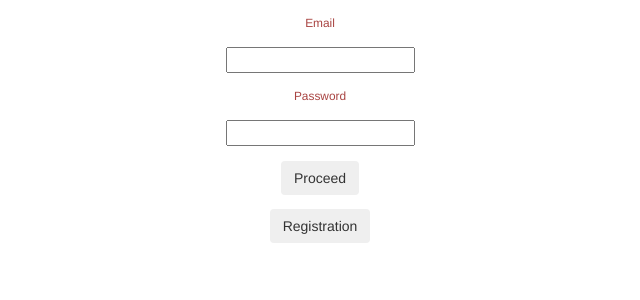
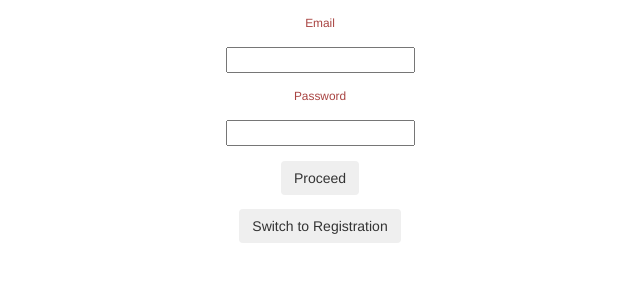
Before and after one commit to alex-klim/slack_bot, a Django app: page / in a window 1280 px wide. Shown: the top 300 px of the page, without its empty margins (320-960 px from the left). Run offline with Django 3.2, Linux system fonts and the light colour scheme; some libraries are stand-ins or nearby versions.

Commit message:
template fixes

```diff
--- a/leave_bot/templates/leave_bot/login.html
+++ b/leave_bot/templates/leave_bot/login.html
@@ -21,6 +21,6 @@
                     <input class="btn" type="submit" value="Proceed"/>
     </form>
     <form action="{% url 'registration' %}">
-        <input class="btn" type="submit" value="Registration">
+        <input class="btn" type="submit" value="Switch to Registration">
     </form>
 </div>
--- a/leave_bot/templates/leave_bot/registration.html
+++ b/leave_bot/templates/leave_bot/registration.html
@@ -21,6 +21,6 @@
                     <input class="btn" type="submit" value="Proceed"/>
     </form>
     <form action="{% url 'login' %}">
-        <input class="btn" type="submit" value="Login">
+        <input class="btn" type="submit" value="Switch to Login">
     </form>
 </div>
```
